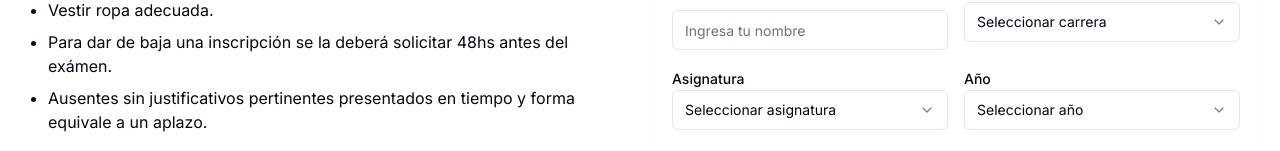
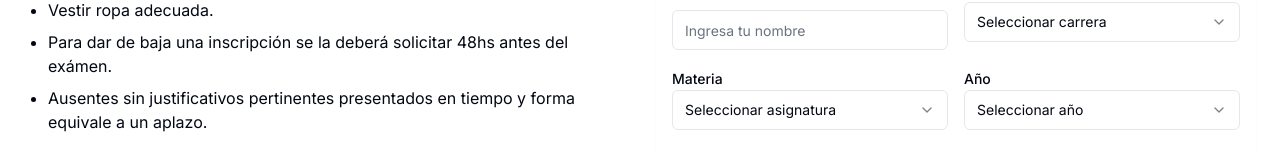
Before and after one commit to nabudev/examenes-issc, a Next.js app in the folder frontend/: page / in a window 1280 px wide. Shown: the part 266-417 px from the top of the page. Built offline with nearby package versions, Linux system fonts and the light colour scheme.

Commit message:
label asignatura reemplazado por materia

```diff
--- a/frontend/src/components/component/registro.jsx
+++ b/frontend/src/components/component/registro.jsx
@@ -97,7 +97,7 @@ export function Registro() {
                     </Select>
                   </div>
                   <div>
-                    <Label htmlFor="subject">Asignatura</Label>
+                    <Label htmlFor="subject">Materia</Label>
                     <Select id="subject">
                       <SelectTrigger>
                         <SelectValue placeholder="Seleccionar asignatura" />
```
